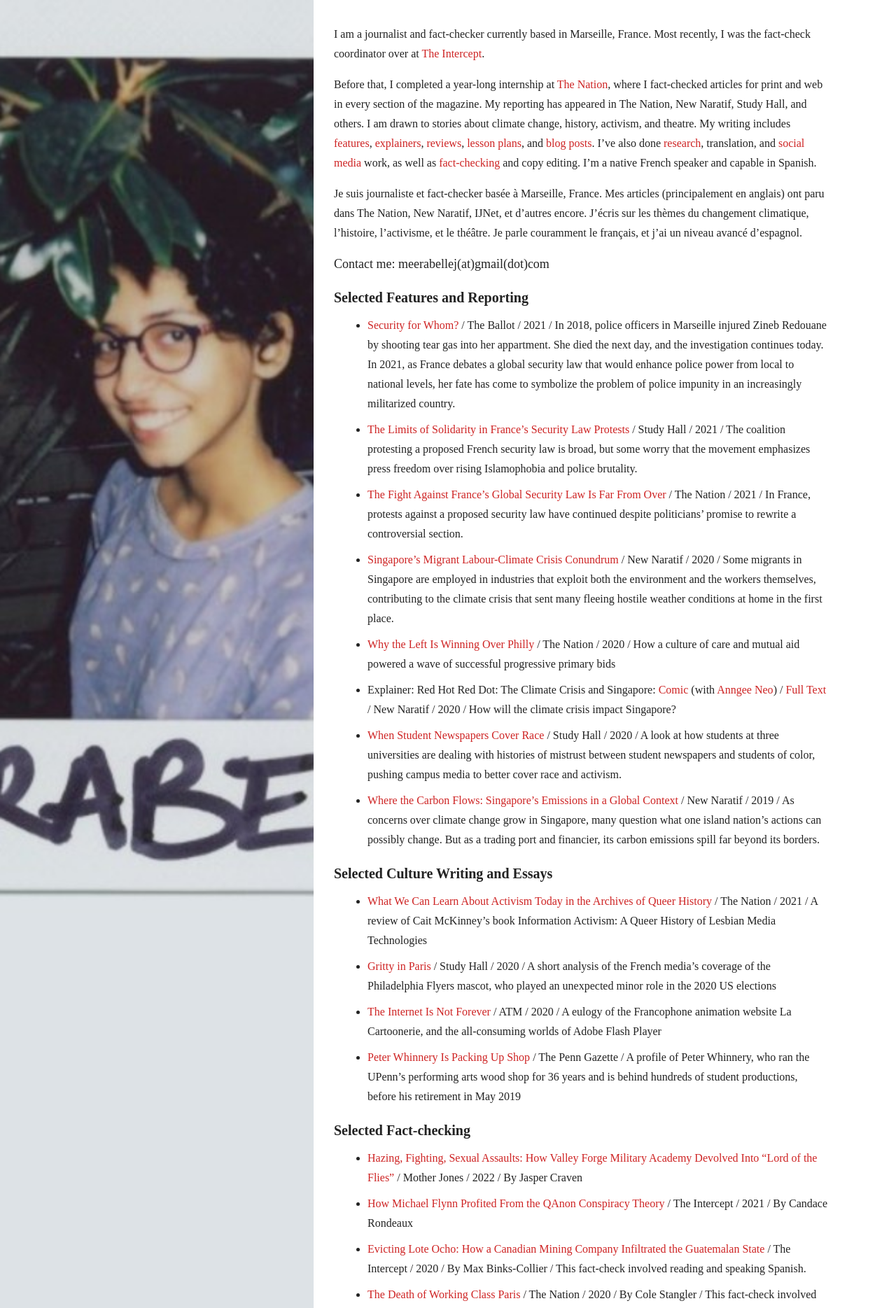
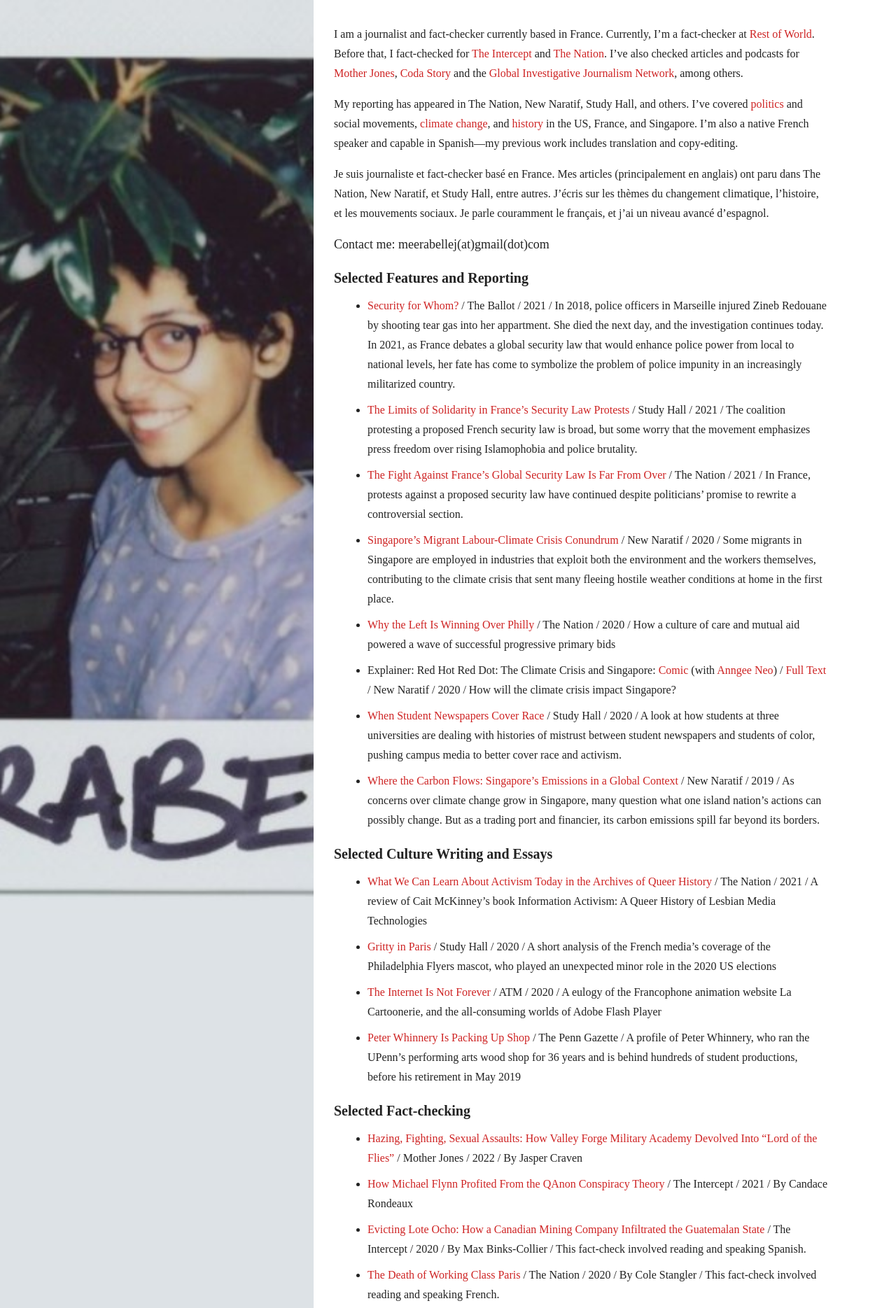
Before and after one commit to meerabellejesuthasan/meerabellejesuthasan.github.io, a Jekyll site: the page built from index.md, in a window 1280 px wide. Shown: the top 1869 px of the page at 70% size. Built offline with Jekyll 4.4.1, drawn with Linux system fonts in a browser that asks for light colours; nearby versions of some CDN libraries; some web fonts are replaced; Markdown is read by kramdown in place of the engine named in the settings; part of the change alters nothing that is shown; some of the changed text lies outside the part shown.

Commit message:
november update

```diff
--- a/index.md
+++ b/index.md
@@ -1,11 +1,11 @@
 ---
 layout: default
 ---
-I am a journalist and fact-checker currently based in Marseille, France. Most recently, I was the fact-check coordinator over at [The Intercept](http://theintercept.com/).
+I am a journalist and fact-checker currently based in France. Currently, I'm a fact-checker at [Rest of World](https://restofworld.org/). Before that, I fact-checked for [The Intercept](http://theintercept.com/) and [The Nation](https://thenation.com). I've also checked articles and podcasts for [Mother Jones](https://www.motherjones.com/), [Coda Story](https://www.codastory.com/) and the [Global Investigative Journalism Network](https://gijn.org/), among others.
 
-Before that, I completed a year-long internship at [The Nation](https://thenation.com), where I fact-checked articles for print and web in every section of the magazine. My reporting has appeared in The Nation, New Naratif, Study Hall, and others. I am drawn to stories about climate change, history, activism, and theatre. My writing includes [features](https://www.thenation.com/article/politics/philadelphia-dem-primary-movement/), [explainers](https://newnaratif.com/research/explainer-the-climate-crisis-and-singapore/), [reviews](https://www.broadstreetreview.com/theater/inis-nua-theatre-company-presents-inua-ellamss-untitled), [lesson plans](https://pulitzercenter.org/builder/lesson/using-oral-history-reporting-26959), and [blog posts](https://pulitzercenter.org/blog/pulitzer-center-brings-circus-without-borders-filmmakers-and-acrobats-dc-schools). I've also done [research]({{site.baseurl}}/#researching), translation, and [social media]({{site.baseurl}}/#social-media) work, as well as [fact-checking]({{site.baseurl}}/#fact-checking) and copy editing. I'm a native French speaker and capable in Spanish.
+My reporting has appeared in The Nation, New Naratif, Study Hall, and others. I've covered [politics](https://www.thenation.com/article/politics/philadelphia-dem-primary-movement/) and social movements, [climate change](https://newnaratif.com/singapores-migrant-labour-climate-crisis-conundrum/), and [history](https://www.thenation.com/article/culture/information-activism-review/) in the US, France, and Singapore. I'm also a native French speaker and capable in Spanish—my previous work includes translation and copy-editing.
 
-Je suis journaliste et fact-checker basée à Marseille, France. Mes articles (principalement en anglais) ont paru dans The Nation, New Naratif, IJNet, et d'autres encore. J'écris sur les thèmes du changement climatique, l'histoire, l'activisme, et le théâtre. Je parle couramment le français, et j'ai un niveau avancé d'espagnol.
+Je suis journaliste et fact-checker basé en France. Mes articles (principalement en anglais) ont paru dans The Nation, New Naratif, et Study Hall, entre autres. J'écris sur les thèmes du changement climatique, l'histoire, et les mouvements sociaux. Je parle couramment le français, et j'ai un niveau avancé d'espagnol.
 
 ## Contact me: meerabellej(at)gmail(dot)com
 
@@ -31,30 +31,5 @@ Je suis journaliste et fact-checker basée à Marseille, France. Mes articles (p
 * [Evicting Lote Ocho: How a Canadian Mining Company Infiltrated the Guatemalan State](https://theintercept.com/2020/09/26/hudbay-skye-canada-mining-guatemala/) / The Intercept / 2020 / By Max Binks-Collier / This fact-check involved reading and speaking Spanish.
 * [The Death of Working Class Paris](https://www.thenation.com/article/world/paris-gentrification/) / The Nation / 2020 / By Cole Stangler / This fact-check involved reading and speaking French.
 
-<h1 id="researching"> Researching </h1>
-* [University Scholar](https://www.curf.upenn.edu/profile/jesuthasan-meerabelle) and History Honors candidate, 2017–2019
-* Research assistant to Dr. Karen Detlefsen in the UPenn Philosophy department, working on the [New Narratives](http://www.newnarrativesinphilosophy.net/) project, 2016–2019
-
-<h1 id="social-media"> Social Media </h1>
-* Pulitzer Center on Crisis Reporting: For the education team, I conducted research on Facebook group engagement and planned a reusable social media schedule to engage and connect teachers in a closed group
-* [Checkpoint Theatre]({{site.baseurl}}/social-media#checkpoint): I created and wrote captions for Instagram and promotional materials
-* [The Philadelphia Citizen]({{site.baseurl}}/social-media#citizen): I made Instagram graphics and captions, created and uploaded during the 2018 Ideas We Should Steal Festival
-* [iNtuitons Experimental Theatre](https://www.facebook.com/iNtuitons/): I served as Publicity Manager for a year, creating programs and managing our Facebook presence
-
-<h1 id="faq"> FAQ </h1>
-
-## "What did you actually study?"
-Among other things: resistances to French colonialism, linguistics, and creative writing.
-
-## "Do you speak French/How much French do you speak?"
-I am fluent.
-
-## "Qu'est-ce-que vous avez étudié?"
-Entre autres: les résistances au colonialisme français, la linguistique, et l'écriture créative.
-
-## "Parlez-vous français?"
-Oui, couramment.
-
-***
 
 ### I created this website, which is powered by [Jekyll](https://jekyllrb.com/) and  [Github Pages](https://pages.github.com/), using the theme [Strange Case](http://themes.jekyllrc.org/strangecase/) by Phuse. The typewriter effect is by [Geoff Graham](https://css-tricks.com/author/geoffgraham/).
```
